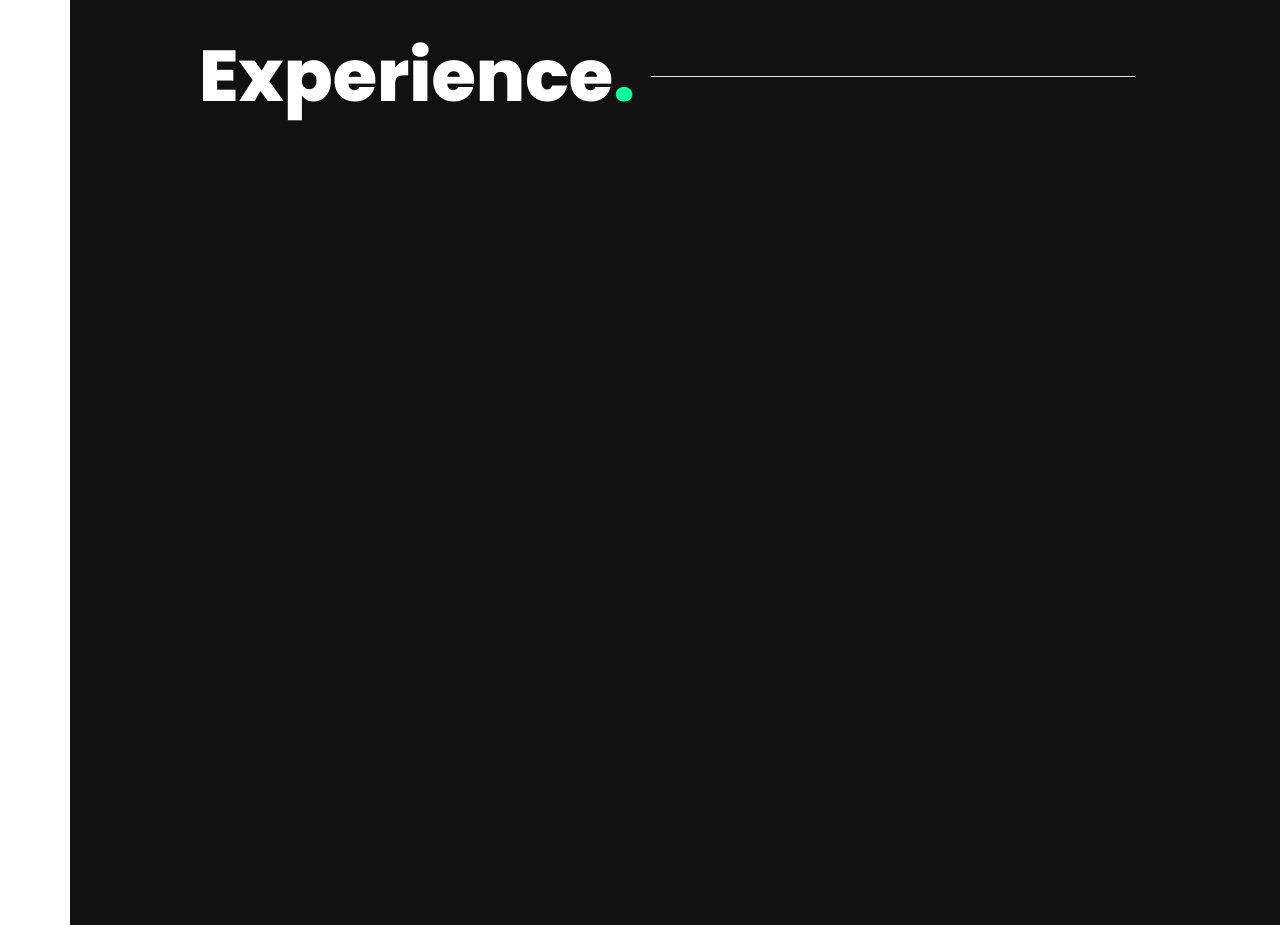
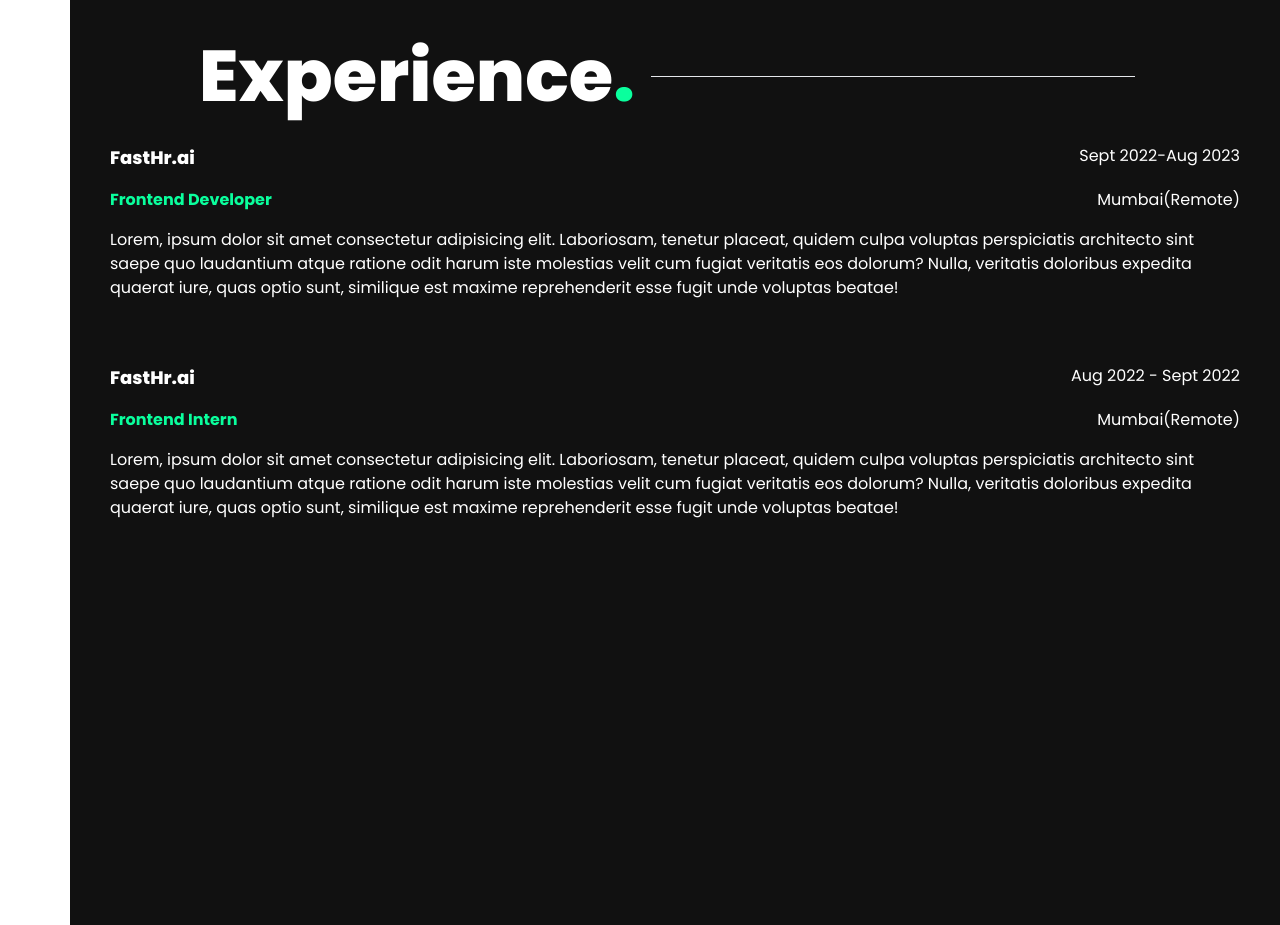
Before and after one commit to swapneel1026/portfolio-v.1.0, a Next.js app: page / in a window 1280 px wide. Shown: the part 2760-3685 px from the top of the page. Built offline with nearby package versions, Linux system fonts and the light colour scheme.

Commit message:
feat:exp section

```diff
--- /dev/null
+++ b/src/app/components/ExpCard.tsx
@@ -0,0 +1,21 @@
+const ExpCard = ({ expData }: any) => {
+  return (
+    <div className="flex flex-col">
+      <div className="md:inline-flex justify-between mt-4">
+        <h1 className="text-white font-extrabold text-lg">
+          {expData.compName}
+        </h1>
+        <p className="">{expData.workDuration}</p>
+      </div>
+      <div className="md:inline-flex justify-between mt-4">
+        <h2 className="text-[#0aff9d] text-base font-bold">
+          {expData.compPosition}
+        </h2>
+        <p>{expData.workCity}</p>
+      </div>
+      <p className="mt-4">{expData.aboutComp}</p>
+    </div>
+  );
+};
+
+export default ExpCard;
--- a/src/app/components/ExperienceSection.tsx
+++ b/src/app/components/ExperienceSection.tsx
@@ -1,15 +1,40 @@
+import ExpCard from "./ExpCard";
+
 const ExperienceSection = () => {
+  const exp = [
+    {
+      compName: "FastHr.ai",
+      workDuration: "Sept 2022-Aug 2023",
+      compPosition: "Frontend Developer",
+      workCity: "Mumbai(Remote)",
+      aboutComp:
+        "Lorem, ipsum dolor sit amet consectetur adipisicing elit. Laboriosam, tenetur placeat, quidem culpa voluptas perspiciatis architecto sint saepe quo laudantium atque ratione odit harum iste molestias velit cum fugiat veritatis eos dolorum? Nulla, veritatis doloribus expedita quaerat iure, quas optio sunt, similique est maxime reprehenderit esse fugit unde voluptas beatae!",
+    },
+
+    {
+      compName: "FastHr.ai",
+      workDuration: "Aug 2022 - Sept 2022",
+      compPosition: "Frontend Intern",
+      workCity: "Mumbai(Remote)",
+      aboutComp:
+        "Lorem, ipsum dolor sit amet consectetur adipisicing elit. Laboriosam, tenetur placeat, quidem culpa voluptas perspiciatis architecto sint saepe quo laudantium atque ratione odit harum iste molestias velit cum fugiat veritatis eos dolorum? Nulla, veritatis doloribus expedita quaerat iure, quas optio sunt, similique est maxime reprehenderit esse fugit unde voluptas beatae!",
+    },
+  ];
   return (
-    <div className="text-white ">
-      <header className="flex items-center justify-center ">
+    <div className="text-white">
+      <header className="flex items-center justify-center">
         <h1 className="text-3xl lg:text-7xl font-extrabold">
           Experience
           <span className="text-[#0aff9d]">.</span>
         </h1>
         <hr className="w-[40%] mx-4" />
       </header>
-      <section className="grid place-content-center place-items-center md:grid-cols-2 gap-[4rem] px-8 mx-2 mt-4">
-        <div className="flex flex-col gap-8 space-y-4"></div>
+      <section className=" gap-[4rem] px-8 mx-2 mt-4">
+        <div className="flex flex-col gap-8 space-y-4">
+          {exp.map((e, i) => (
+            <ExpCard key={i} expData={e} />
+          ))}
+        </div>
       </section>
     </div>
   );
```
